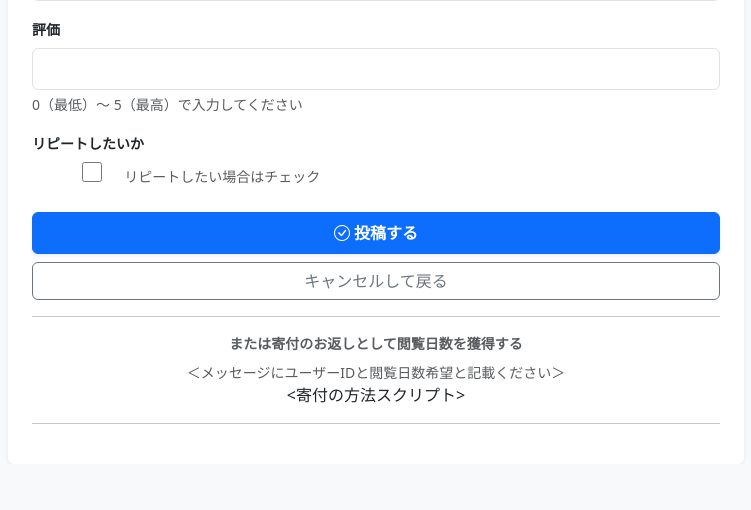
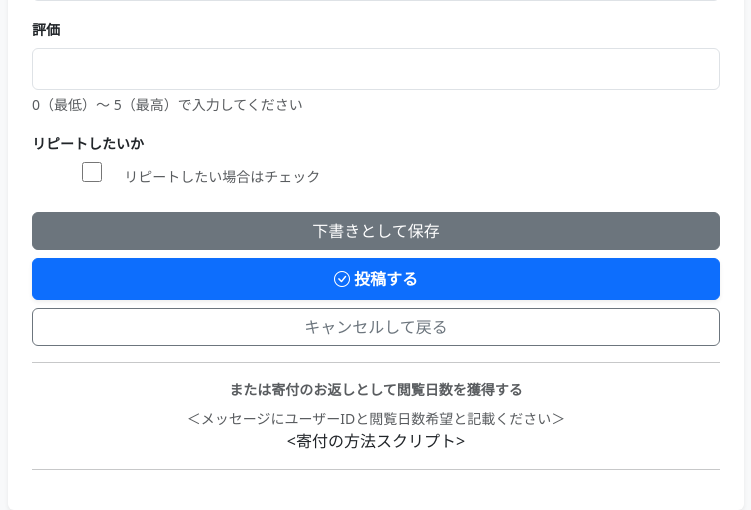
Before and after one commit to s51517765/S-navi_bbs, a Django app: page /post/new/ in a window 1280 px wide. Shown: the part 1215-1725 px from the top of the page, without its empty margins (264-1015 px from the left). Before the commit the page ends 1639 px from the top, so only its background shows below. Run offline with Django 5.2, Linux system fonts and the light colour scheme; the visitor is signed in with stand-in values (Sample User, id 1); data comes from the database, SQL or seed files in the repository; data that the repository does not hold is empty; parts of the project's set-up code (start-up, migrations or seed data) failed here and were passed over.

Commit message:
投稿の下書き機能を追加

```diff
--- a/board/models.py
+++ b/board/models.py
@@ -91,6 +91,8 @@ class Post(models.Model):
     category = models.CharField("カテゴリ", blank=False, max_length=50, default="")
     region = models.CharField("都道府県", blank=False, max_length=50, default="")
     sub_region = models.CharField("地域", max_length=50, blank=True, null=True)
+    is_draft = models.BooleanField(default=False)
+    updated_at = models.DateTimeField(auto_now=True)
 
     # 数値や真偽値もデフォルトを設定
     stars = models.IntegerField(
--- a/board/static/board/js/main.js
+++ b/board/static/board/js/main.js
@@ -246,6 +246,7 @@ window.addEventListener('resize', () => {
 // 地域選択フォームの制御
 function initRegionSelect() {
     const scriptElement = document.getElementById('sub-region-data');
+    const metadataElement = document.getElementById('region-metadata');
     if (!scriptElement) return;
 
     let subRegionData = JSON.parse(scriptElement.textContent);
@@ -255,25 +256,41 @@ function initRegionSelect() {
 
     const regionSelect = document.getElementById('id_region');
     const subRegionSelect = document.getElementById('id_sub_region');
-
     if (!regionSelect || !subRegionSelect) return;
 
-    regionSelect.addEventListener('change', function() {
-        const selectedValue = this.value.trim();
+    const updateSubRegions = (selectedValue, targetValue = "") => {
         subRegionSelect.innerHTML = '<option value="">選択の必要はありません</option>';
         subRegionSelect.disabled = true;
 
         if (selectedValue && subRegionData[selectedValue]) {
             const list = subRegionData[selectedValue];
             subRegionSelect.innerHTML = '<option value="">選択してください</option>';
+
             list.forEach(item => {
                 const opt = document.createElement('option');
                 opt.value = item;
                 opt.textContent = item;
+                // HTMLから受け取った保存済みの値と一致するかチェック
+                if (item === targetValue) {
+                    opt.selected = true;
+                }
                 subRegionSelect.appendChild(opt);
             });
             subRegionSelect.disabled = false;
         }
+    };
+
+    // --- 初期化処理 ---
+    if (regionSelect.value) {
+        // Djangoが送った保存済みの値を取得
+        const savedValue = metadataElement ? metadataElement.getAttribute('data-saved-sub-region') : "";
+
+        updateSubRegions(regionSelect.value.trim(), savedValue);
+    }
+
+    // --- イベントリスナー ---
+    regionSelect.addEventListener('change', function() {
+        updateSubRegions(this.value.trim());
     });
 }
 
@@ -323,7 +340,30 @@ function displayLoginNotification() {
 // 実行トリガー
 // ページが読み込まれたら各機能を個別に実行する
 document.addEventListener('DOMContentLoaded', function() {
-    console.log("addEventListener");
     displayLoginNotification();
     initRegionSelect();
+    const draftAlert = document.getElementById('draft-alert');
+    if (draftAlert) {
+        // ユーザーの視線を引くために少しふわっと出す、あるいはスクロールさせる
+        draftAlert.scrollIntoView({ behavior: 'smooth', block: 'center' });
+    }
 });
+
+// 下書きをそのまま使う場合（アラートを閉じるだけ）
+function keepDraft() {
+    const alert = document.getElementById('draft-alert');
+    if (alert) {
+        alert.style.transition = 'opacity 0.3s ease';
+        alert.style.opacity = '0';
+        setTimeout(() => alert.style.display = 'none', 300);
+    }
+}
+
+// 投稿時の確認
+function confirmSubmission(event) {
+    const button = event.submitter;
+    if (button && button.name === 'post') {
+        return confirm('投稿してもよろしいですか？');
+    }
+    return true; // 下書き保存時は確認なし
+}
--- a/board/templates/board/guide.html
+++ b/board/templates/board/guide.html
@@ -44,5 +44,5 @@
         </div>
     </div>
 </div>
-<script src="{% static 'board/js/main.js' %}?v=20260501_1"></script>
+<script src="{% static 'board/js/main.js' %}?v=20260515_0"></script>
 {% endblock %}
--- a/board/templates/board/index.html
+++ b/board/templates/board/index.html
@@ -239,5 +239,5 @@
 <!-- メッセージを表示する土台 -->
 <div id="toast-container" class="toast-container position-fixed bottom-0 end-0 p-3" style="z-index: 9999;"></div>
 
-<script src="{% static 'board/js/main.js' %}?v=20260501_1"></script>
+<script src="{% static 'board/js/main.js' %}?v=20260515_0"></script>
 {% endblock %}
--- a/board/templates/board/post_form.html
+++ b/board/templates/board/post_form.html
@@ -6,8 +6,33 @@
         <div class="card shadow-sm border-0">
             <div class="card-body p-4">
                 <h2 class="fw-bold mb-4 text-center">新規投稿</h2>
+                {% if draft %}
+                <div id="draft-alert" class="alert alert-warning border-0 shadow-sm mb-4">
+                    <div class="d-flex align-items-center">
+                        <i class="bi bi-exclamation-triangle-fill me-3 fs-4"></i>
+                        <div>
+                            <div id="region-metadata"
+                                data-saved-sub-region="{{ saved_sub_region|default:'' }}">
+                            </div>
+                            <div class="fw-bold">作成中の下書きがあります</div>
+                            <div class="small text-muted mb-2">最終保存: {{ draft.updated_at|date:"Y/m/d H:i" }}</div>
 
-                <form method="post" novalidate onsubmit="return confirm('投稿してもよろしいですか？');">
+                            <button type="button" class="btn btn-sm btn-warning fw-bold me-2" onclick="keepDraft()">
+                                このまま編集する
+                            </button>
+                            <a href="?discard=true" class="btn btn-sm btn-outline-danger fw-bold"
+                            onclick="return confirm('下書きを完全に削除します。よろしいですか？')">
+                                破棄して新しく書く
+                            </a>
+                        </div>
+                    </div>
+                </div>
+                <div id="draft-data"
+                    data-has-draft="true"
+                    data-updated-at="{{ draft.updated_at|date:'Y/m/d H:i' }}">
+                </div>
+                {% endif %}
+                    <form method="post" id="post-form" novalidate onsubmit="return confirmSubmission(event);">
                     {% csrf_token %}
 
                     {% for field in form %}
@@ -45,7 +70,10 @@
                     {% endfor %}
 
                     <div class="d-grid gap-2 mt-4">
-                        <button type="submit" class="btn btn-primary py-2 fw-bold shadow-sm">
+                        <button type="submit" name="save_draft" class="btn btn-secondary">
+                            下書きとして保存
+                        </button>
+                        <button type="submit" name="post" class="btn btn-primary py-2 fw-bold shadow-sm">
                             <i class="bi bi-check-circle"></i> 投稿する
                         </button>
                         <a href="{% url 'index' %}" class="btn btn-outline-secondary">
@@ -102,5 +130,5 @@
     }
 </style>
 {{ sub_region_json|json_script:"sub-region-data" }}
-<script src="{% static 'board/js/main.js' %}?v=20260501_1"></script>
+<script src="{% static 'board/js/main.js' %}?v=20260515_0"></script>
 {% endblock %}
--- a/board/views.py
+++ b/board/views.py
@@ -139,6 +139,16 @@ class PostCreateView(LoginRequiredMixin, CreateView):
     success_url = reverse_lazy("index")
     form_class = PostForm
 
+    # 下書きがあるかチェック
+    def get(self, request, *args, **kwargs):
+        # 破棄リクエストがある場合、物理削除
+        if request.GET.get("discard") == "true":
+            Post.objects.filter(author=request.user, is_draft=True).delete()
+            return redirect("post_create")  # クエリパラメータを消して再読み込み
+
+        self.draft = Post.objects.filter(author=request.user, is_draft=True).first()
+        return super().get(request, *args, **kwargs)
+
     def post(self, request, *args, **kwargs):
         # 送られてきたデータをコピーする
         data = request.POST.copy()
@@ -164,6 +174,15 @@ class PostCreateView(LoginRequiredMixin, CreateView):
         # 投稿者をセット
         form.instance.author = self.request.user
 
+        # 下書きボタンが押されたとき
+        if "save_draft" in self.request.POST:
+            form.instance.is_draft = True
+            form.save()
+            messages.success(self.request, "下書きを保存しました")
+            return redirect("post_create")
+
+        # 公開処理（is_draftをFalseにする）
+        form.instance.is_draft = False
         # ポイント加算
         POST_REWARD = os.getenv("POST_REWARD")
         profile = self.request.user.profile
@@ -174,10 +193,16 @@ class PostCreateView(LoginRequiredMixin, CreateView):
         profile.save()
 
         # これで全てのフィールド（URL含む）が保存される
+        messages.success(self.request, "投稿が完了しました！")
         return super().form_valid(form)
 
     def get_context_data(self, **kwargs):
         context = super().get_context_data(**kwargs)
+        draft = Post.objects.filter(author=self.request.user, is_draft=True).first()
+        context["draft"] = draft
+        # 【追加】下書きに保存されている「地域」の値を文字列で渡す
+        context["saved_sub_region"] = draft.sub_region if draft else ""
+
         profile, _ = Profile.objects.get_or_create(user=self.request.user)
         context["user_points"] = profile.points
         # .env からメッセージを取得。設定がない場合のデフォルトも指定できます。
@@ -190,6 +215,15 @@ class PostCreateView(LoginRequiredMixin, CreateView):
         )
         return context
 
+    def get_form_kwargs(self):
+        kwargs = super().get_form_kwargs()
+        # 下書きが存在する場合、そのインスタンスをフォームに紐付ける
+        read_draft = Post.objects.filter(
+            author=self.request.user, is_draft=True
+        ).first()
+        if read_draft:
+            kwargs.update({"instance": read_draft})
+        return kwargs
 
 @receiver(user_logged_in)
 def check_login_lock(sender, request, user, **kwargs):
```
Also changed, not shown: board/migrations/0023_post_is_draft_post_updated_at.py (added).
